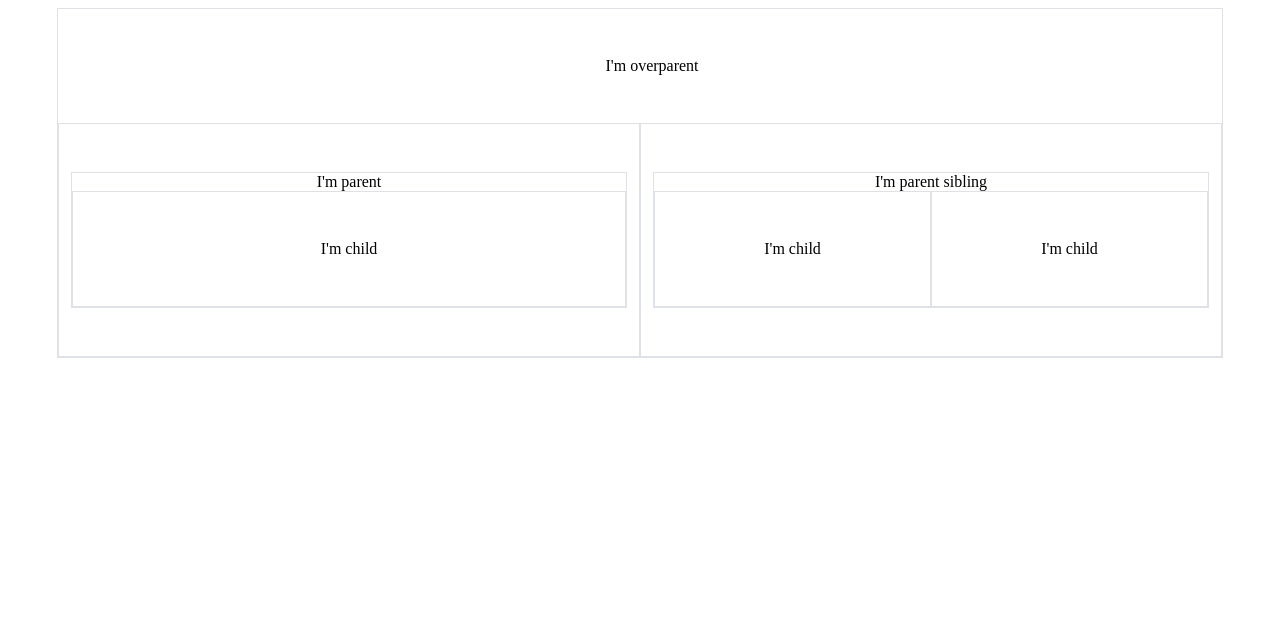
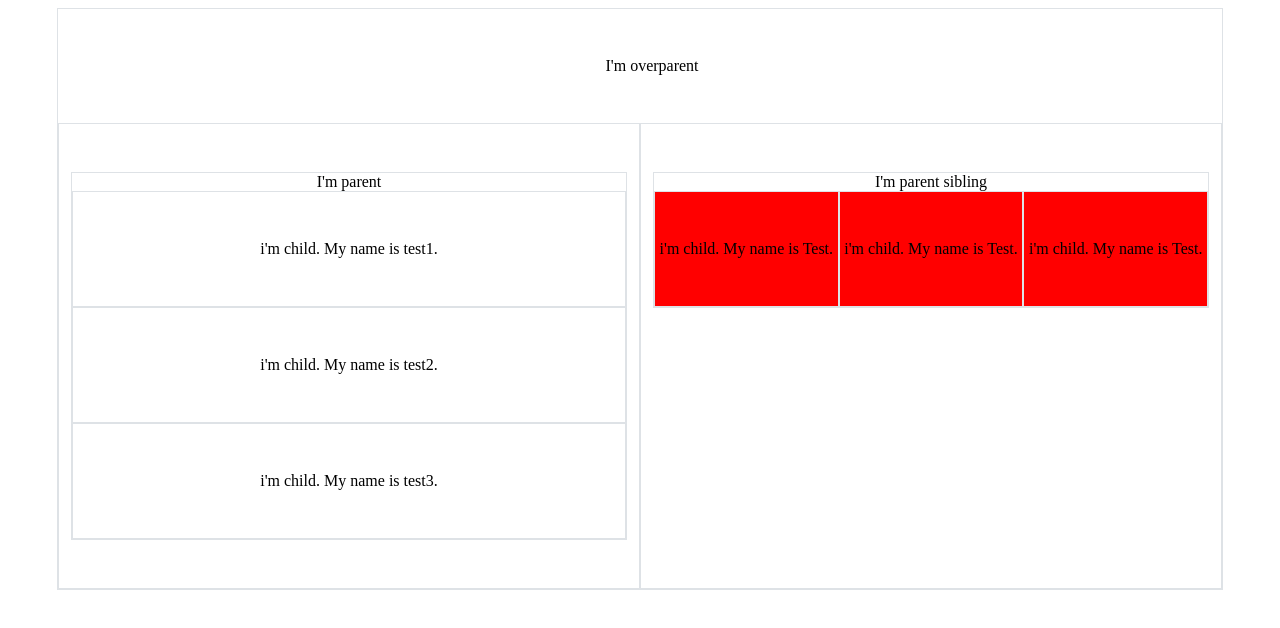
Before and after one commit to PieroProcessing/react-lessons, a React (Create React App) app: page / in a window 1280 px wide. Shown: the top 628 px of the page. Built offline with nearby package versions, Linux system fonts and the light colour scheme.

Commit message:
lesson-2

```diff
--- a/src/App.tsx
+++ b/src/App.tsx
@@ -1,5 +1,5 @@
 import React from 'react';
-import OverParent from './componets/OverParent';
+import { OverParent } from './componets';
 
 const  App = ():JSX.Element => {
   console.log('I\'m app')
--- a/src/componets/Child/index.tsx
+++ b/src/componets/Child/index.tsx
@@ -1,11 +1,18 @@
 import React from 'react'
 
+interface Props {
+  [key: string]: any;
+  isActive: boolean;
+  element: { id: string; age: number };
+}
 
-const Child = (): JSX.Element => {
+const Child = (props: Props): JSX.Element => {
     console.log("i'm child");
-
-    return <div className='col py-5 border'>I'm child</div>
-
+    return (
+      <div id={props.element.id} className='col py-5 border' style={{ backgroundColor: props.backgroundColor}}>
+        i'm child. My name is {props.element.id}.
+      </div>
+    );
 }
 
 export default Child
--- a/src/componets/OverParent/index.tsx
+++ b/src/componets/OverParent/index.tsx
@@ -1,8 +1,7 @@
 import React from 'react' ;
-import { Parent, ParentSibling } from '..';
+import { Parent, ParentSibling, Child } from '../index'
 
 const OverParent = ():JSX.Element => {
-  console.log(`I'm overparent`);
 
     return (
          <div className="row text-center ">
@@ -11,11 +10,13 @@ const OverParent = ():JSX.Element => {
             <Parent />
               </div>
       <div className="col py-5 border">
-        <ParentSibling />
+            <ParentSibling>
+                <Child isActive={true} element={{ id: 'Test', age: 46 }}/>
+                <Child isActive={true} element={{ id: 'Test', age: 46 }}/>
+                <Child isActive={true} element={{ id: 'Test', age: 46 }}/>
+            </ParentSibling>
          </div>
     </div>
     );
-
 }
-
 export default OverParent;
--- a/src/componets/Parent/index.tsx
+++ b/src/componets/Parent/index.tsx
@@ -8,7 +8,13 @@ const Parent = ():JSX.Element => {
   return (
     <div className='border'>
       <div>I'm parent</div>
-      <Child />
+          {
+        ['test1', 'test2', 'test3'].map((el, index) => <Child
+                key={index}
+                isActive={true}
+                element={{id: el, age: 46}}
+                />)
+        }
     </div>
   )
 
--- a/src/componets/ParentSibling/index.tsx
+++ b/src/componets/ParentSibling/index.tsx
@@ -1,23 +1,22 @@
 import React from "react";
-import { Child } from "..";
 
 
 
-const  ParentSibling = (): JSX.Element =>{
-  console.log('I\'m parent  sibling')
+const ParentSibling = (props: Props): JSX.Element =>{
+  console.log('i\'m parent  sibling')
 
   return (
-    <div className="border">
+       <div className="border">
       <div className="p-y5 ">
         <span>I'm parent sibling</span>
         <div className="d-flex flex-row">
-          <Child />
-          <Child />
-        </div>
+    {
+      React.Children.map(props.children, child => React.cloneElement(child,{ isActive: true, element: { id: 'Test', age: 46 }, backgroundColor: 'red'}))
+    }
+    </div>
       </div>
     </div>
   );
-
 }
 
 export default ParentSibling;
--- a/src/componets/index.tsx
+++ b/src/componets/index.tsx
@@ -1,9 +1,11 @@
 import Child from './Child';
+import OverParent from './OverParent';
 import Parent from './Parent';
 import ParentSibling from './ParentSibling';
 
 export {
+    Child,
     Parent,
     ParentSibling,
-    Child
+    OverParent
 };
```
Lines whose indentation alone changed are shown as unchanged.
